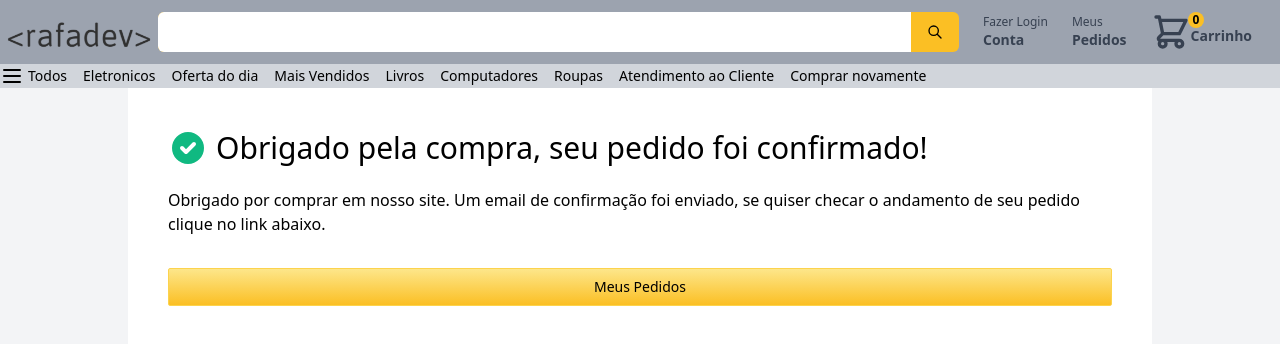
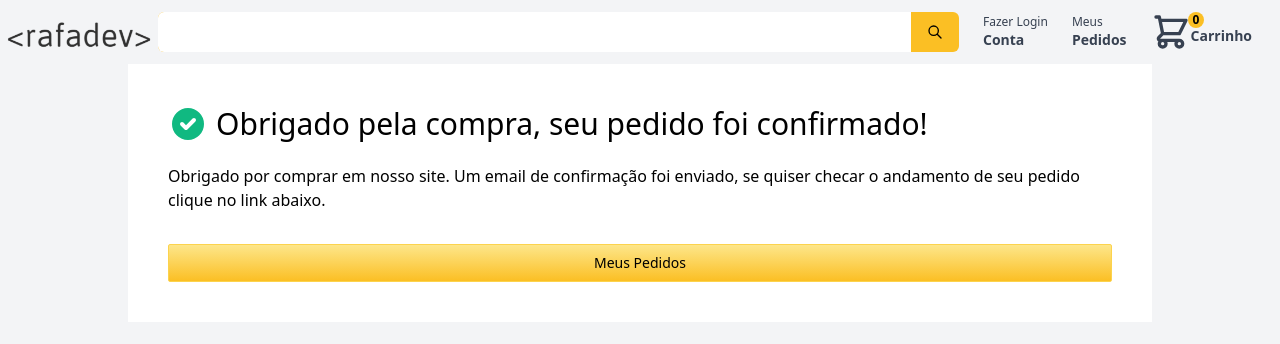
Before and after one commit to rafadona/ecommerce, a Next.js app: page /sucesso in a window 1280 px wide. Shown: the top 344 px of the page. Built offline with nearby package versions, Linux system fonts and the light colour scheme; no server answers.

Commit message:
layout mais limpo

```diff
--- a/src/components/FeedProdutos.js
+++ b/src/components/FeedProdutos.js
@@ -18,7 +18,7 @@ function FeedProdutos({ produtos }) {
             ))}
 
 
-            <img className="md:col-span-full cursor-pointer mx-auto" src="https://i.ibb.co/NrQ7Xtx/banner-propaganda1.jpg" alt="banner-propaganda1" />
+            <img className="md:col-span-full mx-auto" src="https://i.ibb.co/NrQ7Xtx/banner-propaganda1.jpg" alt="banner-propaganda1" />
 
             <div className="md:col-span-2">
                 {produtos.slice(4, 5).map(({ id, title, price, description, category, image }) => (
@@ -33,7 +33,7 @@ function FeedProdutos({ produtos }) {
                     />
                 ))}
             </div>
-            <img className="md:col-span-full cursor-pointer mt-2 mx-auto" src="https://i.ibb.co/GvgjxKb/banner-propaganda2.jpg" alt="banner-propaganda1" />
+            <img className="md:col-span-full mt-2 mx-auto" src="https://i.ibb.co/GvgjxKb/banner-propaganda2.jpg" alt="banner-propaganda1" />
 
 
             {produtos.slice(5, produtos.length).map(({ id, title, price, description, category, image }) => (
--- a/src/components/Header.js
+++ b/src/components/Header.js
@@ -16,7 +16,7 @@ function Header() {
     return (
         <header>
 
-            <div className="flex items-center bg-gray-400 p-1 flex-grow py-2" >
+            <div className="flex items-center bg-gray-100 p-1 flex-grow py-2" >
                 <div className="mt-2 mr-1 flex items-center flex-grow sm:flex-grow-0">
                     <Image onClick={() => router.push('/')} src={logo} width={150} height={40} objectFit="contain" className="cursor-pointer" />
                 </div>
@@ -49,7 +49,7 @@ function Header() {
             </div>
 
 
-
+            {/*
             <div className="flex items-center space-x-4 bg-gray-300 text-sm">
                 <p className="link flex items-center">
                     <MenuIcon className="h-6 mr-1" />
@@ -63,7 +63,7 @@ function Header() {
                 <p className="link hidden sm:inline-flex">Roupas</p>
                 <p className="link hidden md:inline-flex">Atendimento ao Cliente</p>
                 <p className="link hidden lg:inline-flex">Comprar novamente</p>
-            </div>
+            </div> */}
 
         </header>
     );
--- a/src/pages/checkout.js
+++ b/src/pages/checkout.js
@@ -68,7 +68,7 @@ function Checkout() {
                 <main className=" lg:flex max-w-screen-2xl ">
                     {/* esquerda */}
                     <div className="flex-grow m-5 shadow-sm" >
-                        <Image src="https://i.ibb.co/D1Wm5xy/851-PCGaming-Grid-Narrow-1500x300.jpg" className="cursor-pointer" width={1500} height={300} objectFit="contain" />
+                        <Image src="https://i.ibb.co/D1Wm5xy/851-PCGaming-Grid-Narrow-1500x300.jpg" width={1500} height={300} objectFit="contain" />
                         <div className="flex flex-col  p-5 space-y-10 bg-white">
                             <h1 className="text-3xl border-b pb-4">
                                 {items.length === 0 ? "Seu carrinho está vazio." : "Seu Carrinho de Compras"}
```
